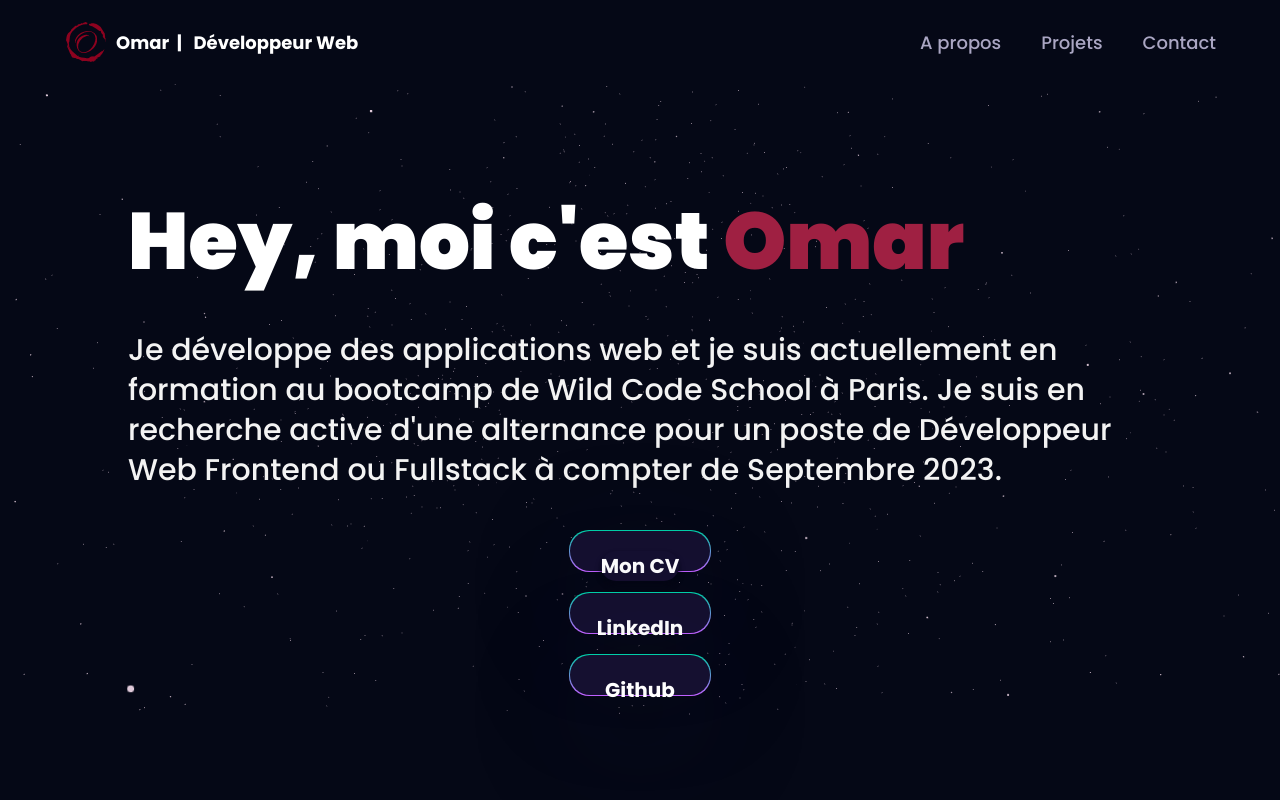
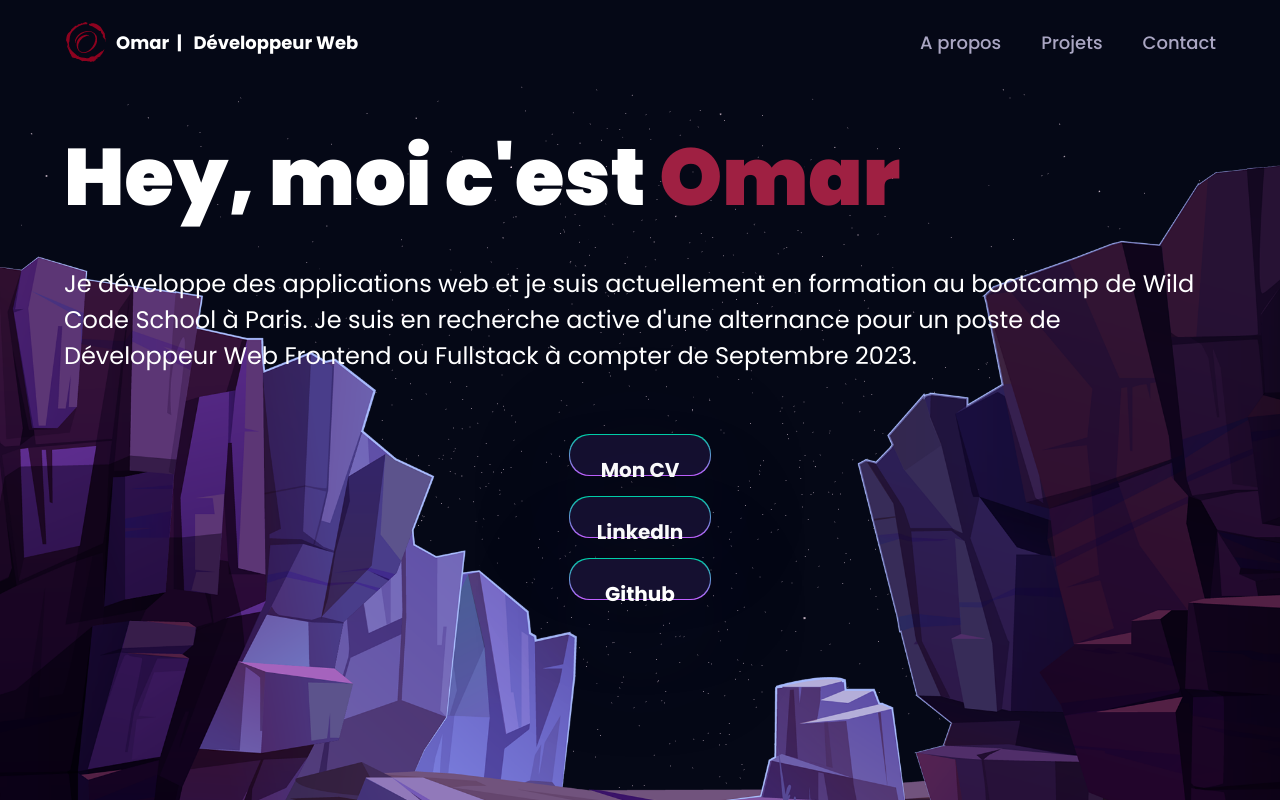
Before and after one commit to Omcci/3DPortfolio, a React (Vite) app: page / in a window 1280 px wide. Shown: the top 800 px of the page. Built offline with nearby package versions, Linux system fonts and the light colour scheme.

Commit message:
Added moutain bg, mapped the Hero section buttons

```diff
--- a/src/components/Hero.jsx
+++ b/src/components/Hero.jsx
@@ -4,11 +4,11 @@ import { fadeIn, slideIn } from "../utils/motion";
 import lkdn from "../assets/lkdn.png";
 import { Link } from "react-router-dom";
 import { useEffect } from "react";
-import mountain from "../assets/mountains-front.png"
+import mountain from "../assets/mountains-front.png";
+// import { buttonHero } from "../constants";
 // import { ComputersCanvas } from "./canvas";
 
-const Hero = () => {
-
+const Hero = ({buttonHero}) => {
   const { scrollY } = useScroll();
 
   useEffect(() => {
@@ -16,7 +16,7 @@ const Hero = () => {
       const scrollTop = scrollY.get();
       const parallaxElements = document.querySelectorAll(".parallax");
 
-      parallaxElements.forEach(element => {
+      parallaxElements.forEach((element) => {
         const speed = parseFloat(element.getAttribute("data-speed"));
         const translateY = -scrollTop * speed;
         element.style.transform = `translate3d(0, ${translateY}px, 0)`;
@@ -32,11 +32,14 @@ const Hero = () => {
     };
   }, [scrollY]);
 
+  return (
+    <section className="mt-20 relative flex flex-col justify-start items-center w-full h-screen mx-auto">
+       <div className="absolute bottom-0">
+          <img classname="z-1" src={mountain} alt="mountain" />
+      </div>
 
-  return (
-    <section className="relative flex flex-col justify-center items-center w-full h-screen mx-auto">
       <div
-        className={`${styles.paddingX} mt-10 inset-0 top-[120px] max-w-7xl mx-auto flex flex-row items-start gap-5`}
+        className={`${styles.paddingX}  mt-10 inset-0 top-[120px] max-w-7xl mx-auto flex flex-row items-start gap-5`}
       >
         {/* <div className="flex flex-col justify-center items-center mt-5 ">
           <div className="w-5 h-5 rounded-full bg-[#9F2042]" />
@@ -57,50 +60,81 @@ const Hero = () => {
             <div className=""></div>
           </div>
         </div> */}
-        <div className={`${styles.paddingX} mt-10 inset-0 top-[120px] max-w-7xl mx-auto flex flex-row items-start gap-5`}>
+        {/* <div
+          className={`${styles.paddingX} mt-10 inset-0 top-[120px] max-w-7xl mx-auto flex flex-row items-start gap-5`}
+        > */}
           {/* <div className="w-5 h-5 rounded-full bg-[#9F2042] parallax" data-speed="0.3" />
         <div className="w-1 sm:h-80 h-40 red-gradient parallax" data-speed="0.5" /> */}
 
           <div>
-          <h1 className={`${styles.heroHeadText} text-white parallax mb-10`} data-speed="0.2">
+            <h1
+              className={`${styles.heroHeadText} text-white parallax mb-10`}
+              data-speed="0.2"
+            >
               Hey, moi c'est <span className="text-[#9F2042]">Omar</span>
             </h1>
-          <p className={`${styles.heroSubText} mt-2 text-white-100 parallax`} data-speed="0.4">
-            Je développe des applications web et je suis actuellement en formation au bootcamp de Wild Code School à Paris. Je suis en recherche active d'une alternance pour un poste de Développeur Web Frontend ou Fullstack à compter de Septembre 2023.
+            <p
+              className={`  text-[24px]  mt-2  parallax`}
+              data-speed="0.4"
+            >
+              Je développe des applications web et je suis actuellement en
+              formation au bootcamp de Wild Code School à Paris. Je suis en
+              recherche active d'une alternance pour un poste de Développeur Web
+              Frontend ou Fullstack à compter de Septembre 2023.
             </p>
             <div className="flex mt-10 justify-center items-center">
               <div className=""></div>
             </div>
           </div>
         </div>
+      {/* </div> */}
+      {buttonHero.map((button, index) => {
+        return (
+        <div
+        className="green-pink-gradient mt-5 p-[1px] rounded-[20px] shadow-card parallax"
+        data-speed="0.6"
+        key={`button-${index}`}
+        index={index}
+      >
+        <div className="bg-tertiary  rounded-[20px] py-5 h-[40px] w-[140px] flex justify-evenly items-center flex-col">
+          <h3 className="text-white text-[20px] font-bold text-center">
+            <a
+              href={button.url}
+              className="cursor-pointer"
+              target="_blank"
+              rel="noopener noreferrer"
+            >
+              {button.title}
+            </a>
+          </h3>
         </div>
-      <motion.div
-        variants={slideIn("right", "tween", 0.2, 1)}
+      </div>
+        )
+      })}
+
+       {/* <div className="absolute z-0">
+          <img src={mountain} alt="mountain" />
+      </div> */}
+
+      {/* <div
         className="green-pink-gradient p-[1px] rounded-[20px] shadow-card parallax"
         data-speed="0.6"
       >
-        <div
-          options={{
-            max: 45,
-            scale: 1,
-            speed: 450,
-          }}
-          className="bg-tertiary rounded-[20px] py-5 h-[40px] w-[140px] flex justify-evenly items-center flex-col "
-
-        >
-          <h3 className="text-white text-[20px] font-bold text-center" >
-            <Link to="/dashboard">
+        <div className="bg-tertiary rounded-[20px] py-5 h-[40px] w-[140px] flex justify-evenly items-center flex-col ">
+          <h3 className="text-white text-[20px] font-bold text-center">
               <button
                 type="submit"
                 className="bg-tertiary  outline-none w-fit text-white font-bold shadow-md rounded-2xl shadow-primary"
               >
                 Mon CV
               </button>
-            </Link>
           </h3>
         </div>
-      </motion.div>
-      <div className="green-pink-gradient mt-5 p-[1px] rounded-[20px] shadow-card parallax" data-speed="0.6">
+      </div>
+      <div
+        className="green-pink-gradient mt-5 p-[1px] rounded-[20px] shadow-card parallax"
+        data-speed="0.6"
+      >
         <div className="bg-tertiary  rounded-[20px] py-5 h-[40px] w-[140px] flex justify-evenly items-center flex-col">
           <h3 className="text-white text-[20px] font-bold text-center">
             <a
@@ -114,7 +148,10 @@ const Hero = () => {
           </h3>
         </div>
       </div>
-      <div className="green-pink-gradient mt-5 p-[1px] rounded-[20px] shadow-card parallax" data-speed="0.6">
+      <div
+        className="green-pink-gradient mt-5 p-[1px] rounded-[20px] shadow-card parallax"
+        data-speed="0.6"
+      >
         <div className="bg-tertiary  rounded-[20px] py-5 h-[40px] w-[140px] flex justify-evenly items-center flex-col">
           <h3 className="text-white text-[20px] font-bold text-center">
             <a
@@ -127,11 +164,8 @@ const Hero = () => {
             </a>
           </h3>
         </div>
+      </div> */}
 
-      </div>
-      {/* <div className="relative z-1">
-          <img src={mountain} alt="mountain" />
-      </div> */}
       {/* <ComputersCanvas /> */}
       {/* <div className="absolute xs:bottom-10 bottom-32 w-full flex justify-center items-center">
         <a href="#about">
@@ -154,5 +188,4 @@ const Hero = () => {
   );
 };
 
-
 export default Hero;
--- a/src/components/Navbar.jsx
+++ b/src/components/Navbar.jsx
@@ -61,15 +61,15 @@ const Navbar = () => {
         <div
           className={`${
             !toggle ? "hidden" : "flex"
-          } p-6 black-gradient absolute top-20 right-0 mx-4 my-2 min-w-[140px] z-10 rounded-xl`}
+          } p-6  absolute bg-opacity-20 backdrop-blur-lg top-20 right-0 mx-4 my-2 min-w-[140px] z-10 rounded-xl`}
         >
           <ul className="list-none flex justify-end items-start flex-col gap-4">
             {navLinks.map((link) => (
               <li
                 key={link.id}
                 className={`${
-                  active === link.title ? "text-white" : "text-secondary"
-                } font-poppins font-medium cursor-pointer text-[16px]`}
+                  active === link.title ? "text-white" : "text-white"
+                } font-poppins font-medium cursor-pointer text-[32px]`}
                 onClick={() => {
                   setToggle(!toggle);
                   setActive(link.title);
--- a/src/components/Works.jsx
+++ b/src/components/Works.jsx
@@ -109,7 +109,7 @@ const Works = () => {
         >
           Ici, j'ai selectionné les projets dont je suis le plus fier et qui
           attestent de ma progression dans le métier de dev'. N'hésites pas à
-          jeter un coup d'oeil :)
+          jeter un coup d'oeil.
         </motion.p>
       </div>
 
--- a/src/constants/index.js
+++ b/src/constants/index.js
@@ -287,4 +287,20 @@ import {
     },
   ];
 
-  export { services, technologies, experiences, testimonials, projects };
+   const buttonHero = [
+    {
+      title: "Mon CV",
+      url: "https://omci-portfolio.netlify.app/dashboard",
+    },
+    {
+      title: "LinkedIn",
+      url: "https://www.linkedin.com/in/omarmelloulchi/",
+    },
+    {
+      title: "Github",
+      url: "https://github.com/Omcci/",
+    },
+  ];
+
+
+  export { services, technologies, experiences, testimonials, projects, buttonHero };
--- a/src/pages/Home.jsx
+++ b/src/pages/Home.jsx
@@ -12,6 +12,7 @@ import {
   EarthCanvas,
 } from "../components";
 import { Canvas } from "@react-three/fiber";
+import { buttonHero } from "../constants";
 
 const App = () => {
   return (
@@ -21,7 +22,7 @@ const App = () => {
         <div className=" bg-cover bg-no-repeat bg-center">
           <Navbar />
           <div className="relative z-0">
-            <Hero />
+            <Hero buttonHero={buttonHero}/>
             <StarsCanvas />
           </div>
         </div>
```
Lines whose indentation alone changed are shown as unchanged.
